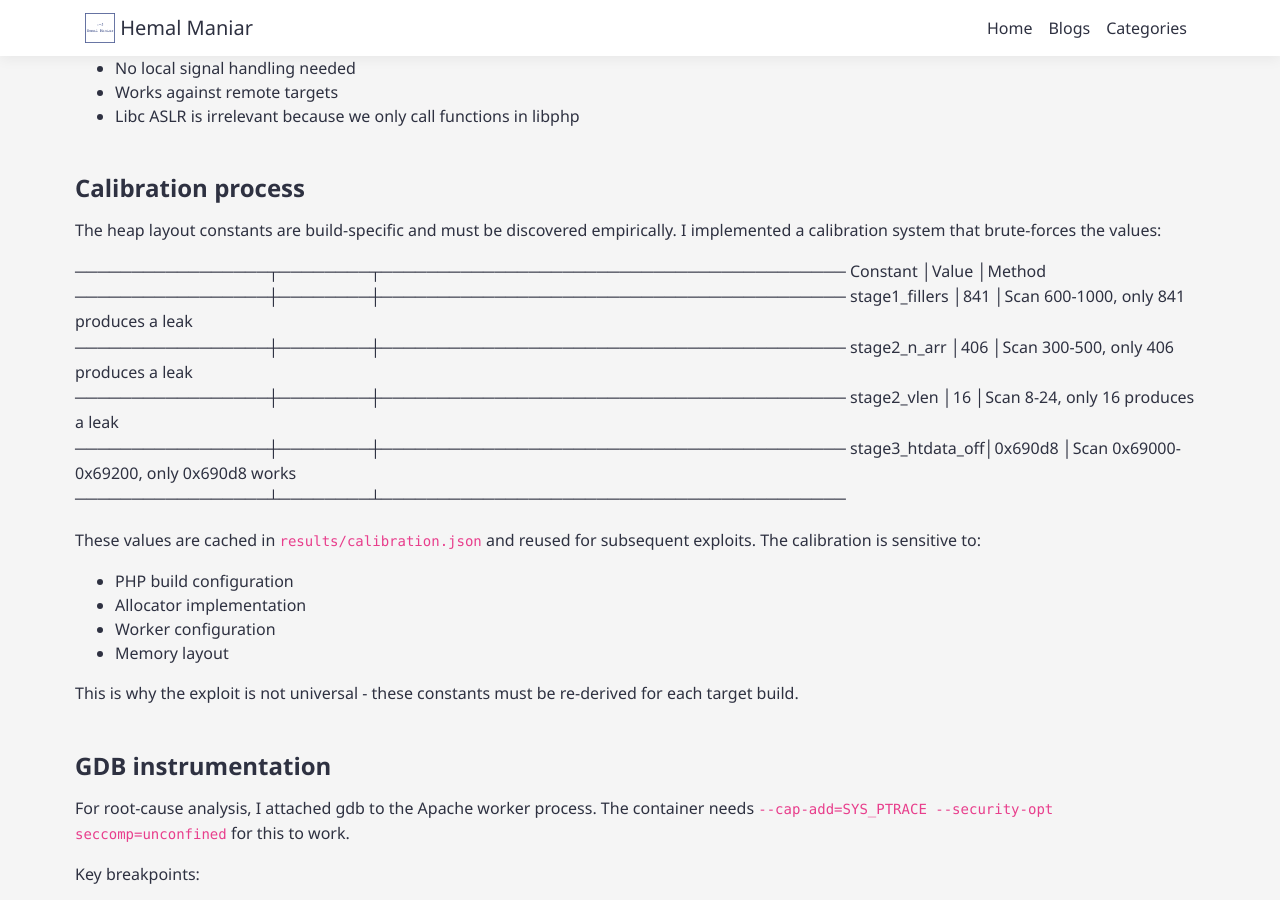
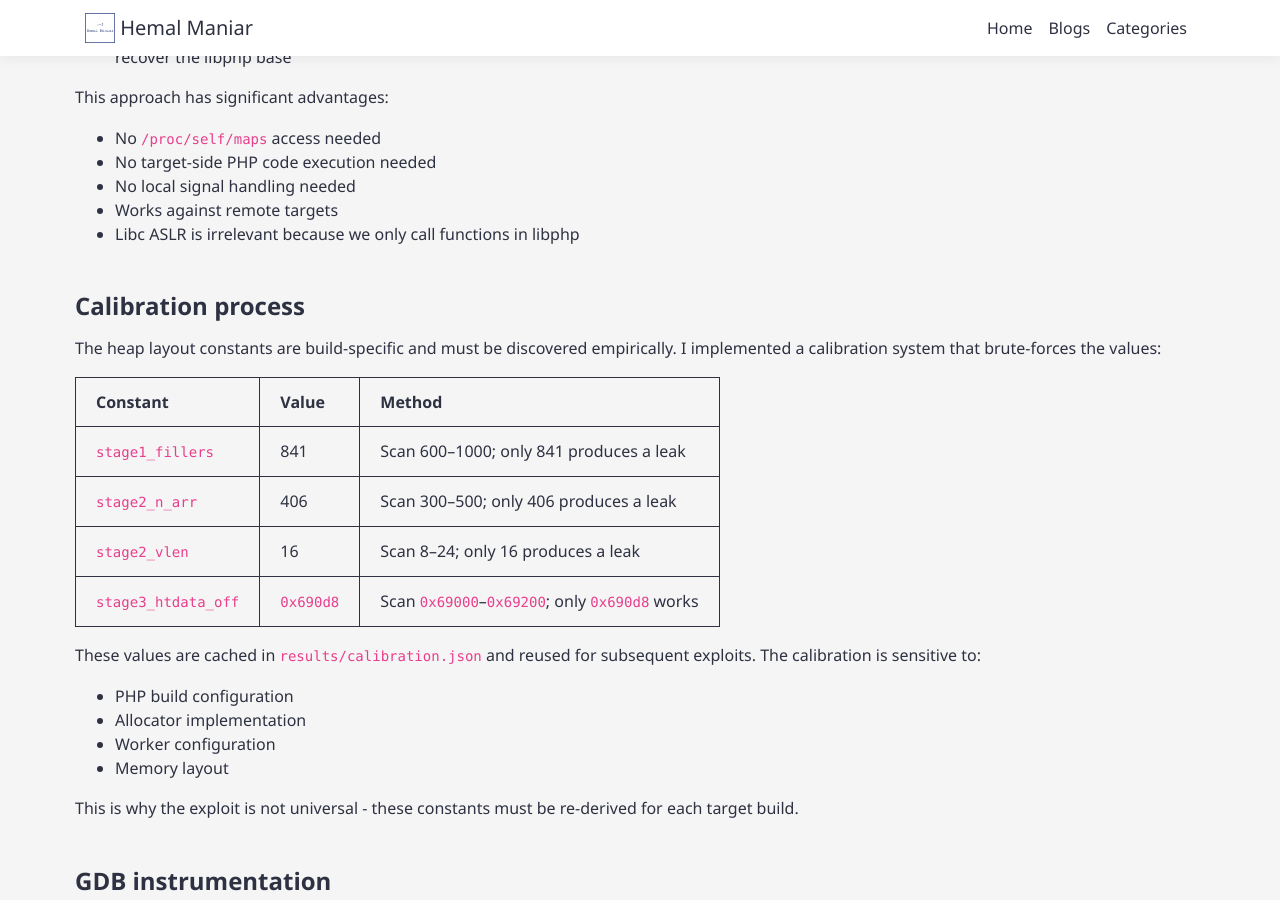
Before and after one commit to hemal-maniar/hemal-maniar.github.io, a Jekyll site: the page built from _posts/2026-10-22-php2shell-session-upload-progress-rce.md, in a window 1280 px wide and 900 px high, scrolled down 7755 px. Built offline with Jekyll 4.4.1, drawn with Linux system fonts in a browser that asks for light colours; nearby versions of some CDN libraries; some of the changed text lies outside the part shown.

Commit message:
fixing formatting

```diff
--- a/_posts/2026-10-22-php2shell-session-upload-progress-rce.md
+++ b/_posts/2026-10-22-php2shell-session-upload-progress-rce.md
@@ -317,17 +311,12 @@ This approach has significant advantages:
 
 The heap layout constants are build-specific and must be discovered empirically. I implemented a calibration system that brute-forces the values:
 
-─────────────────┬────────┬─────────────────────────────────────────
-Constant         │Value   │Method
-─────────────────┼────────┼─────────────────────────────────────────
-stage1_fillers   │841     │Scan 600-1000, only 841 produces a leak
-─────────────────┼────────┼─────────────────────────────────────────
-stage2_n_arr     │406     │Scan 300-500, only 406 produces a leak
-─────────────────┼────────┼─────────────────────────────────────────
-stage2_vlen      │16      │Scan 8-24, only 16 produces a leak
-─────────────────┼────────┼─────────────────────────────────────────
-stage3_htdata_off│0x690d8 │Scan 0x69000-0x69200, only 0x690d8 works
-─────────────────┴────────┴─────────────────────────────────────────
+| Constant          | Value   | Method                                      |
+|-------------------|---------|---------------------------------------------|
+| `stage1_fillers`  | 841     | Scan 600–1000; only 841 produces a leak     |
+| `stage2_n_arr`    | 406     | Scan 300–500; only 406 produces a leak      |
+| `stage2_vlen`     | 16      | Scan 8–24; only 16 produces a leak          |
+| `stage3_htdata_off` | `0x690d8` | Scan `0x69000`–`0x69200`; only `0x690d8` works |
 
 These values are cached in `results/calibration.json` and reused for subsequent exploits. The calibration is sensitive to:
 - PHP build configuration
```
Also changed, not shown: other parts of _posts/2026-10-22-php2shell-session-upload-progress-rce.md (+7 -13 lines).
